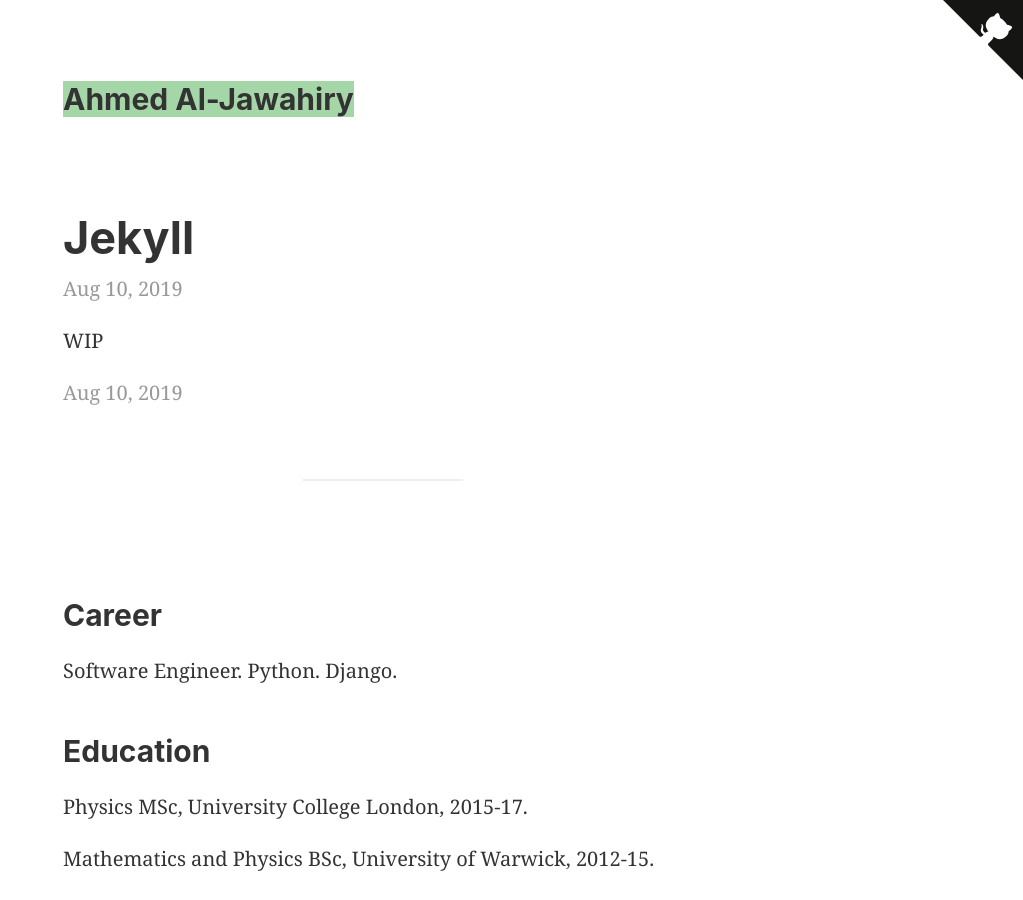
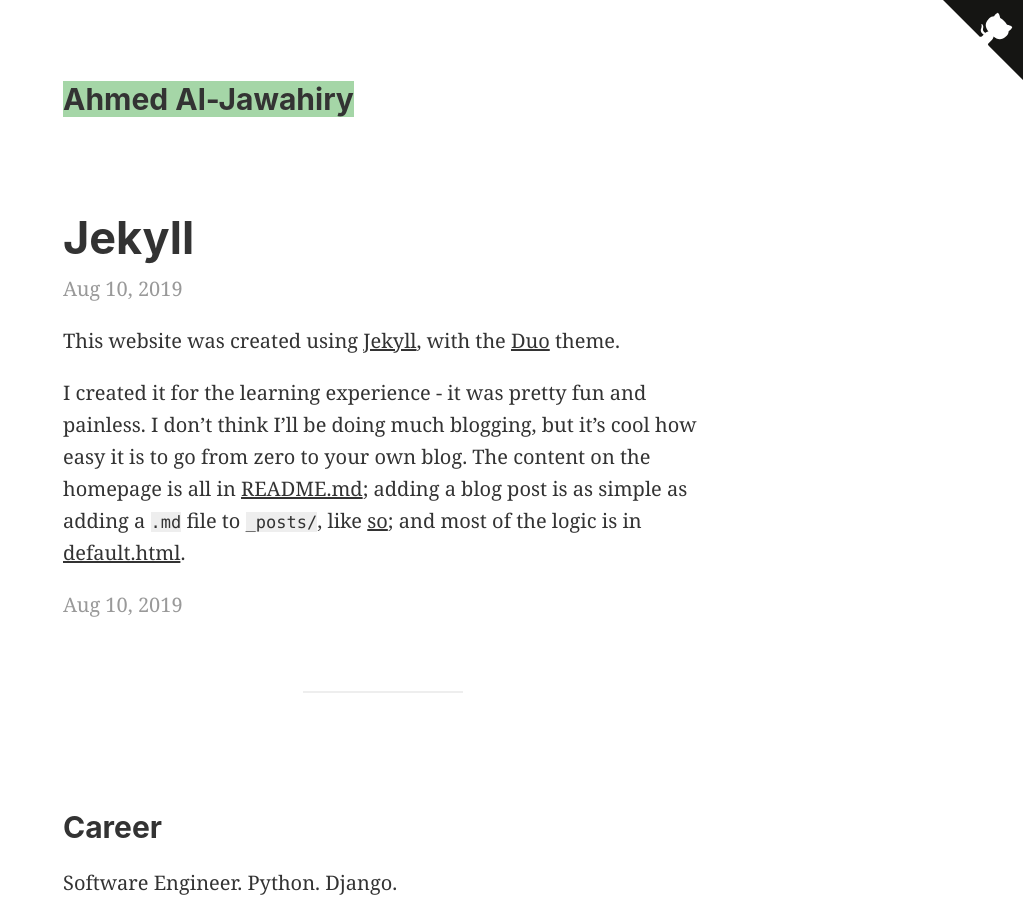
Before and after one commit to ahmedaljawahiry/ahmed1293.github.io, a Jekyll site: the page built from _posts/2019-08-10-jekyll.md, in a window 1280 px wide and 900 px high. Shown: the whole window, without its empty margins (257-1280 px from the left). Built offline with Jekyll 4.4.1, drawn with Linux system fonts in a browser that asks for light colours; our own code applies the rules of GitHub Pages for plain Markdown files.

Commit message:
update jekyll blog post

```diff
--- a/_posts/2019-08-10-jekyll.md
+++ b/_posts/2019-08-10-jekyll.md
@@ -5,4 +5,7 @@
 # image: ...
 ---
 
-WIP
+This website was created using [Jekyll](https://jekyllrb.com), with the [Duo](https://github.com/chibicode/duo) theme.
+
+I created it for the learning experience - it was pretty fun and painless. I don't think I'll be doing much blogging, but it's cool how easy it is to go from zero to your own blog. The content on the homepage is all in [README.md](https://github.com/ahmed1293/ahmed1293.github.io/blob/master/README.md); adding a blog post is as simple as adding a `.md` file to
+`_posts/`, like [so](https://github.com/ahmed1293/ahmed1293.github.io/tree/master/_posts); and most of the logic is in [default.html](https://github.com/ahmed1293/ahmed1293.github.io/blob/master/_layouts/default.html).
```
